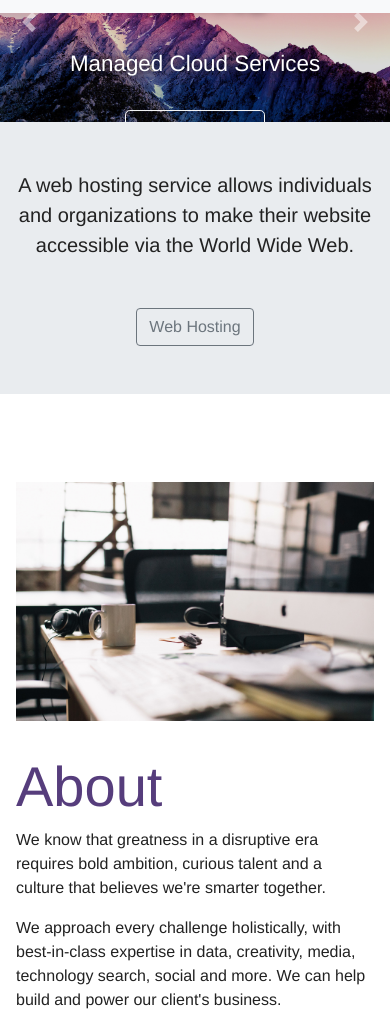
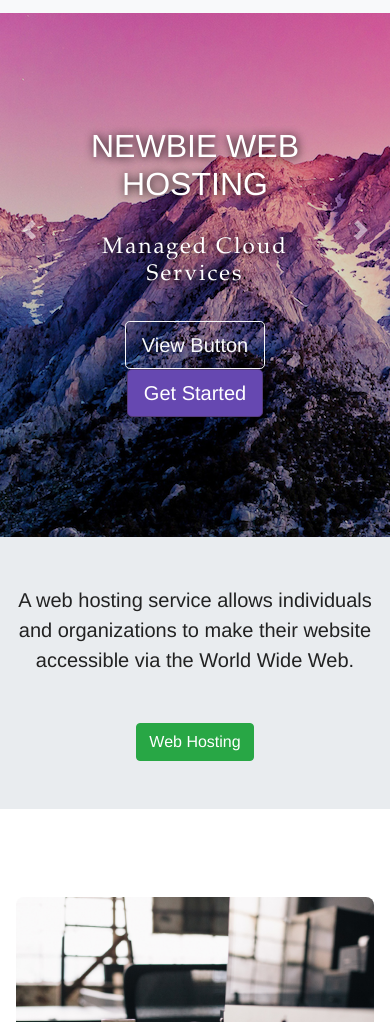
Before and after one commit to mscisneros/newbie, a plain HTML site: page index.html in a window 390 px wide. Shown: the part 78-1100 px from the top of the page. Drawn offline with nearby package versions, Linux system fonts and the light colour scheme.

Commit message:
Updated file

```diff
--- a/css/styles.css
+++ b/css/styles.css
@@ -19,6 +19,8 @@ body {
 ------------------------------------ */
 h2 {
     color: #563d7c;
+    font-family: garamond, georgia, serif;
+    letter-spacing: 2px;
 }
 
 h4 {
@@ -48,9 +50,12 @@ footer {
     border: 1px solid #563d7c;
 }
 
+.img-fluid {
+    border-radius: 8px;
+}
+
 .carousel-caption {
-    top: 50%;
-    transform: translateY(-50%);
+    top: 40%;
 }
 
 .carousel-caption h1 {
@@ -252,6 +257,10 @@ Extra (xl) large devices (large desktops, 1200px and up)
 
 @media (max-width: 576px) {
 
+    .carousel-item .w-100 {
+        width: auto !important;
+    }
+
     .carousel-caption {
         top: 30%;
     }
@@ -266,4 +275,12 @@ Extra (xl) large devices (large desktops, 1200px and up)
         padding-bottom: .2rem;
     }
 
+    h2.display-4 {
+        font-size: 2rem;
+    }
+
+    .social {
+        font-size: 1.75rem;
+    }
+
 }
--- a/index.html
+++ b/index.html
@@ -96,7 +96,7 @@
                 </div>
 
                 <div class="col-xs-12  col-sm-12  col-md-3  col-lg-3 col-xl-4">
-                    <button class="btn  btn-outline-secondary" type="button" data-toggle="collapse" data-target="#hosting">Web Hosting</button>
+                    <button class="btn  btn-success" type="button" data-toggle="collapse" data-target="#hosting">Web Hosting</button>
                 </div>
             </div>
 
@@ -159,7 +159,7 @@
 
                 <p>Ennui street art typewriter aesthetic blog photo booth whatever irony unicorn. Put a bird on it portland photo booth literally you probably haven't heard of them salvia direct trade venmo.</p>
 
-                <p>Lorem ipsum dolor amet polaroid ramps meh viral. Direct trade banh mi locavore occupy yr fanny pack hoodie single-origin coffee tousled jianbing wayfarers authentic mustache kickstarter. Irony portland etsy, synth helvetica direct trade artisan normcore green juice sustainable prism tumblr. Craft beer portland glossier fam chartreuse synth.</p>
+                <p>Lorem ipsum dolor amet polaroid ramps meh viral. Direct trade banh mi locavore occupy yr fanny pack hoodie single-origin coffee tousled jianbing wayfarers authentic mustache kickstarter. Irony portland etsy, synth helvetica direct trade artisan normcore green juice sustainable prism tumblr. Craft beer portland glossier fam chartreuse.</p>
 
                 <p>Pickled gluten-free cardigan umami venmo. Hella pug echo park bitters adaptogen tousled narwhal selvage. Post-ironic affogato meh shabby chic vice subway tile heirloom fixie butcher banh mi. Four dollar toast typewriter blog, fashion axe four loko chillwave knausgaard. Flexitarian biodiesel four loko brunch trust fund celiac craft beer cornhole migas. Craft beer trust fund occupy pitchfork umami viral. Whatever organic dreamcatcher hashtag shabby chic cronut cliche deep v mustache skateboard wayfarers put a bird on it artisan.</p>
 
@@ -313,7 +313,7 @@
 
                 <!-- Socket Section -->
                 <div class="col-md-12  text-center">
-                    <p>&copy; Newbie Web Hosting</p>
+                    <p>2018 &copy; Newbie Web Hosting</p>
                 </div>
             </div>
         </div>
```
